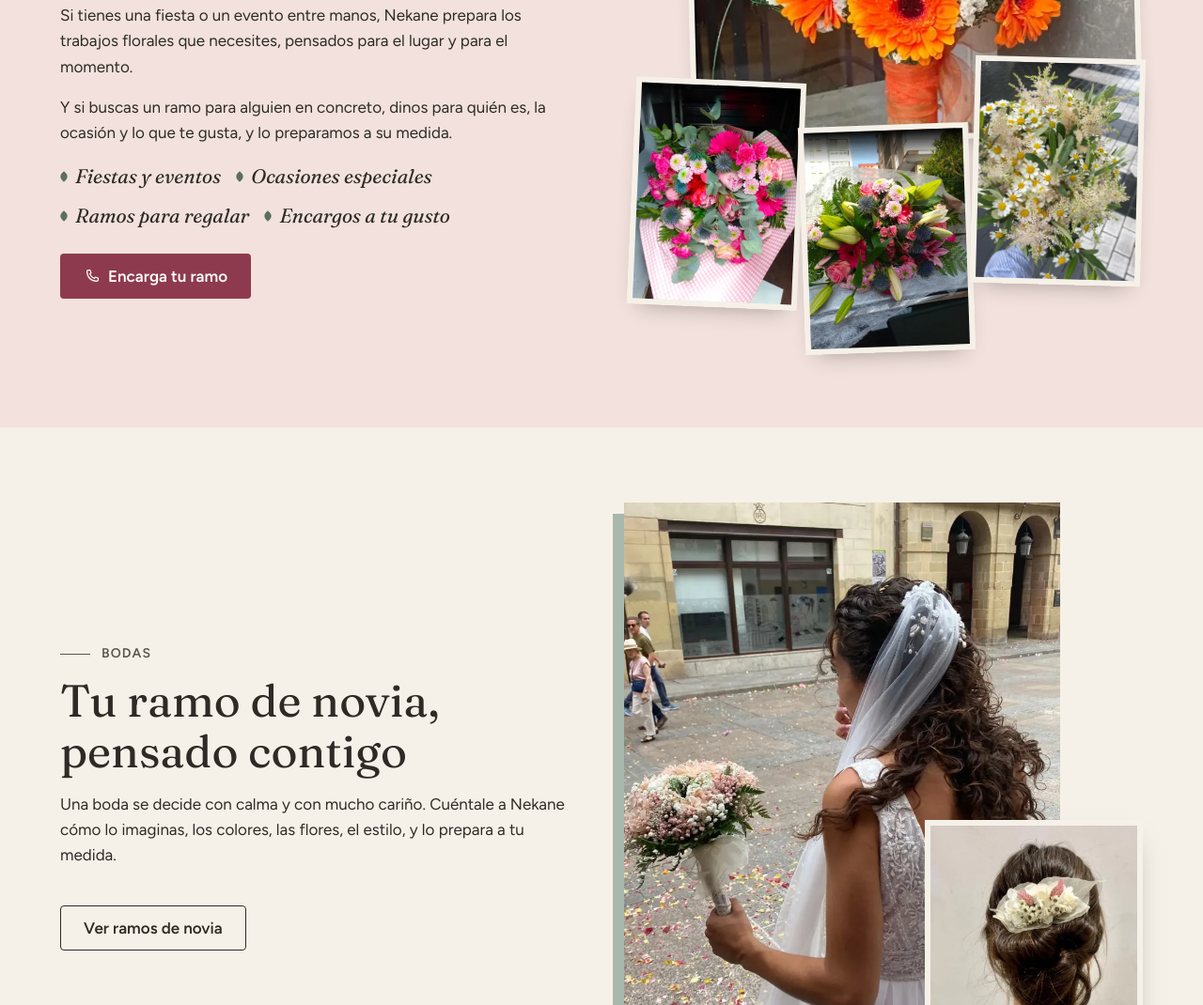
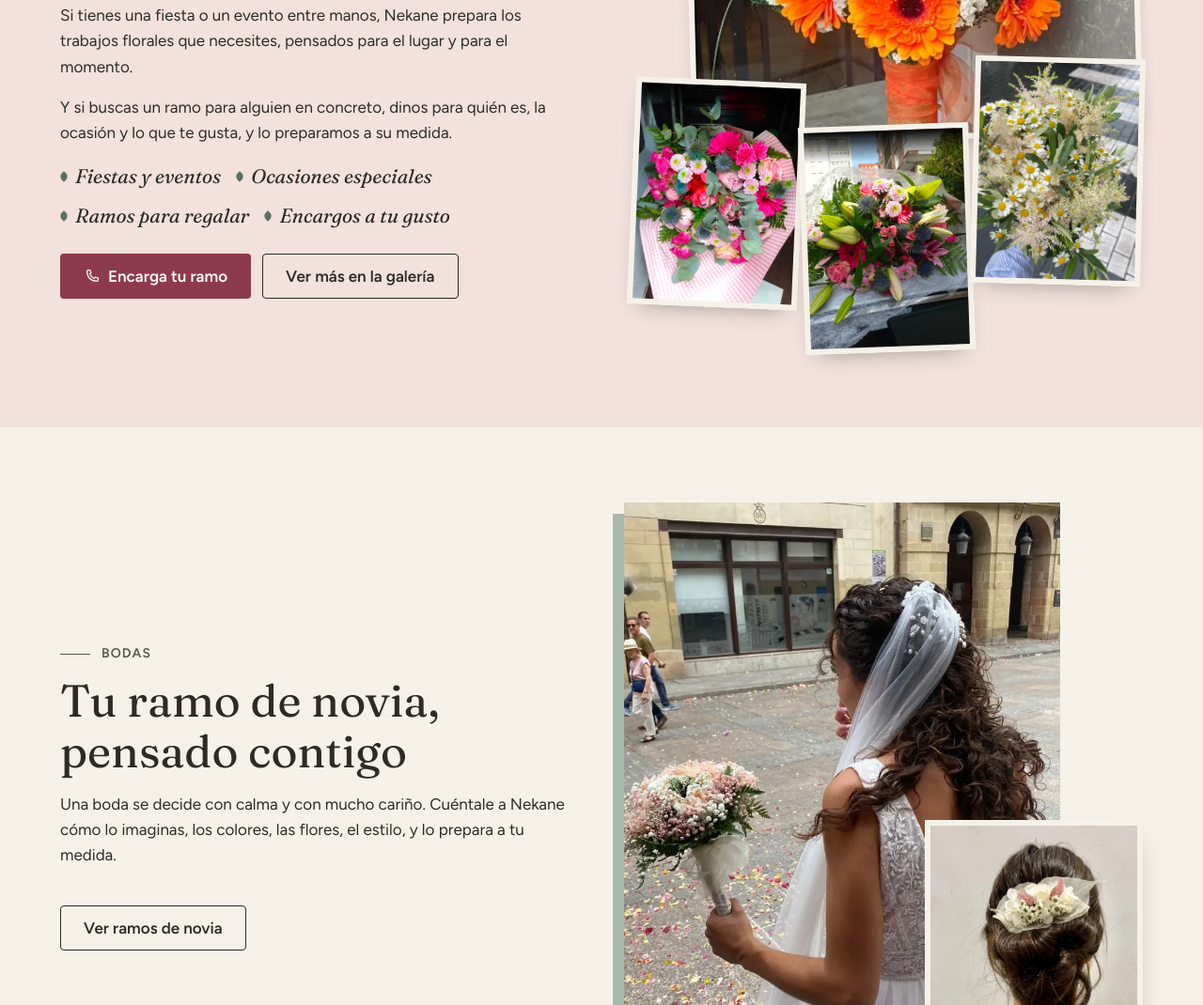
Before and after one commit to MnrBen/nekane-loredenda, a plain HTML site: page v2/index.html in a window 1280 px wide. Shown: the part 1076-2146 px from the top of the page at 94% size. Drawn offline with Linux system fonts and the light colour scheme.

Commit message:
Inicio v2: "Ver más en la galería" en Celebraciones (abre la galería filtrada)
Co-Authored-By: Claude Opus 5.5 <noreply@anthropic.com>

```diff
--- a/v2/index.html
+++ b/v2/index.html
@@ -109,7 +109,10 @@
           <li>Ramos para regalar</li>
           <li>Encargos a tu gusto</li>
         </ul>
-        <a class="boton boton--llamar" href="tel:+34687865677"><svg class="icono" viewBox="0 0 24 24" aria-hidden="true" focusable="false"><path d="M6.6 3.5h2.6l1.4 4-1.9 1.3a11.5 11.5 0 0 0 6.5 6.5l1.3-1.9 4 1.4v2.6c0 1-.8 1.8-1.8 1.8C10.4 19.2 4.8 13.6 4.8 5.3c0-1 .8-1.8 1.8-1.8z"/></svg>Encarga tu ramo<span class="oculto"> (llamar al 687 86 56 77)</span></a>
+        <div class="acciones">
+          <a class="boton boton--llamar" href="tel:+34687865677"><svg class="icono" viewBox="0 0 24 24" aria-hidden="true" focusable="false"><path d="M6.6 3.5h2.6l1.4 4-1.9 1.3a11.5 11.5 0 0 0 6.5 6.5l1.3-1.9 4 1.4v2.6c0 1-.8 1.8-1.8 1.8C10.4 19.2 4.8 13.6 4.8 5.3c0-1 .8-1.8 1.8-1.8z"/></svg>Encarga tu ramo<span class="oculto"> (llamar al 687 86 56 77)</span></a>
+          <a class="boton boton--secundario" href="galeria.html#celebraciones">Ver más en la galería</a>
+        </div>
       </div>
 
       <!-- Orden: la primera es la grande; las siguientes, las pequeñas
```
